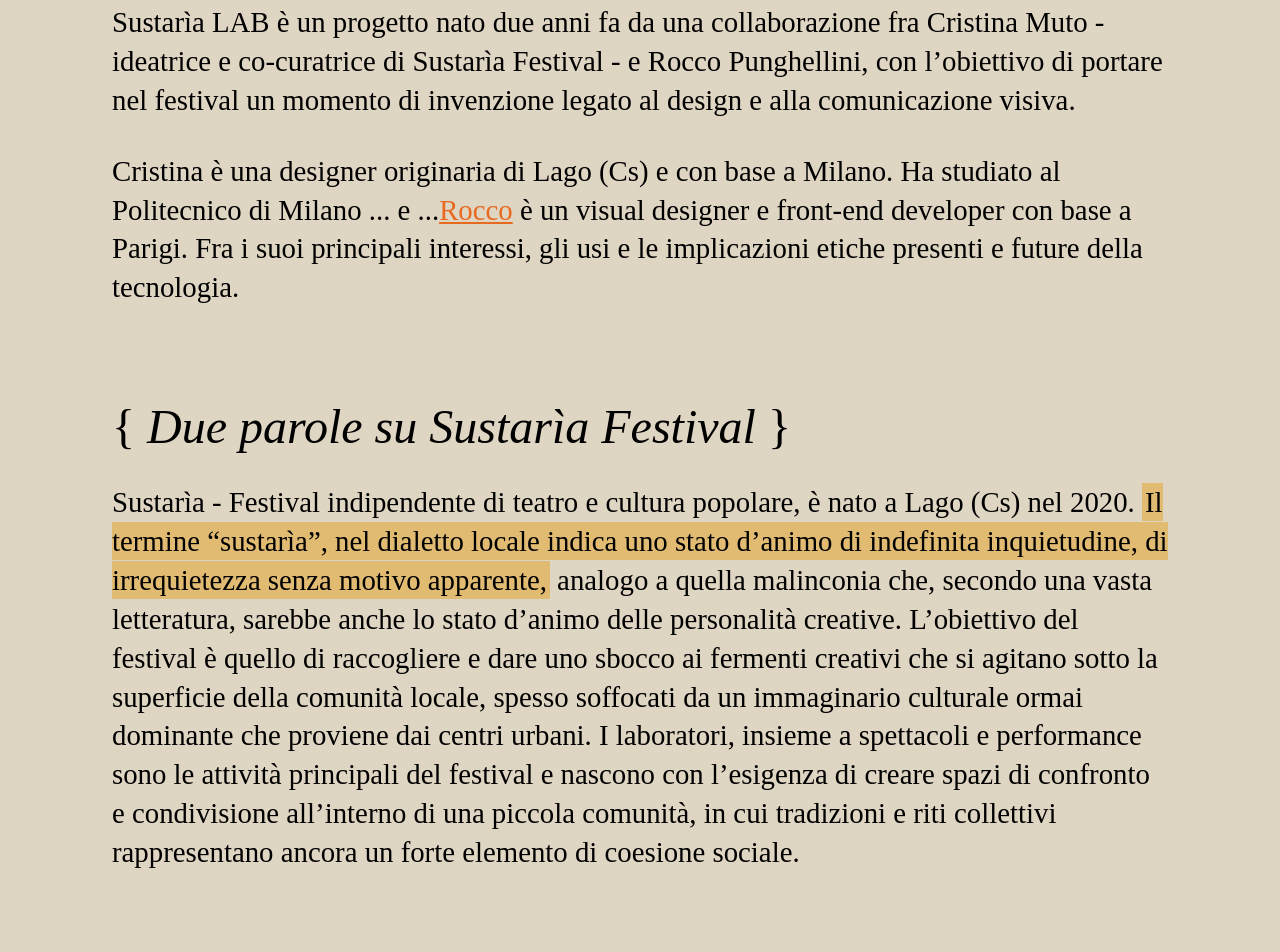
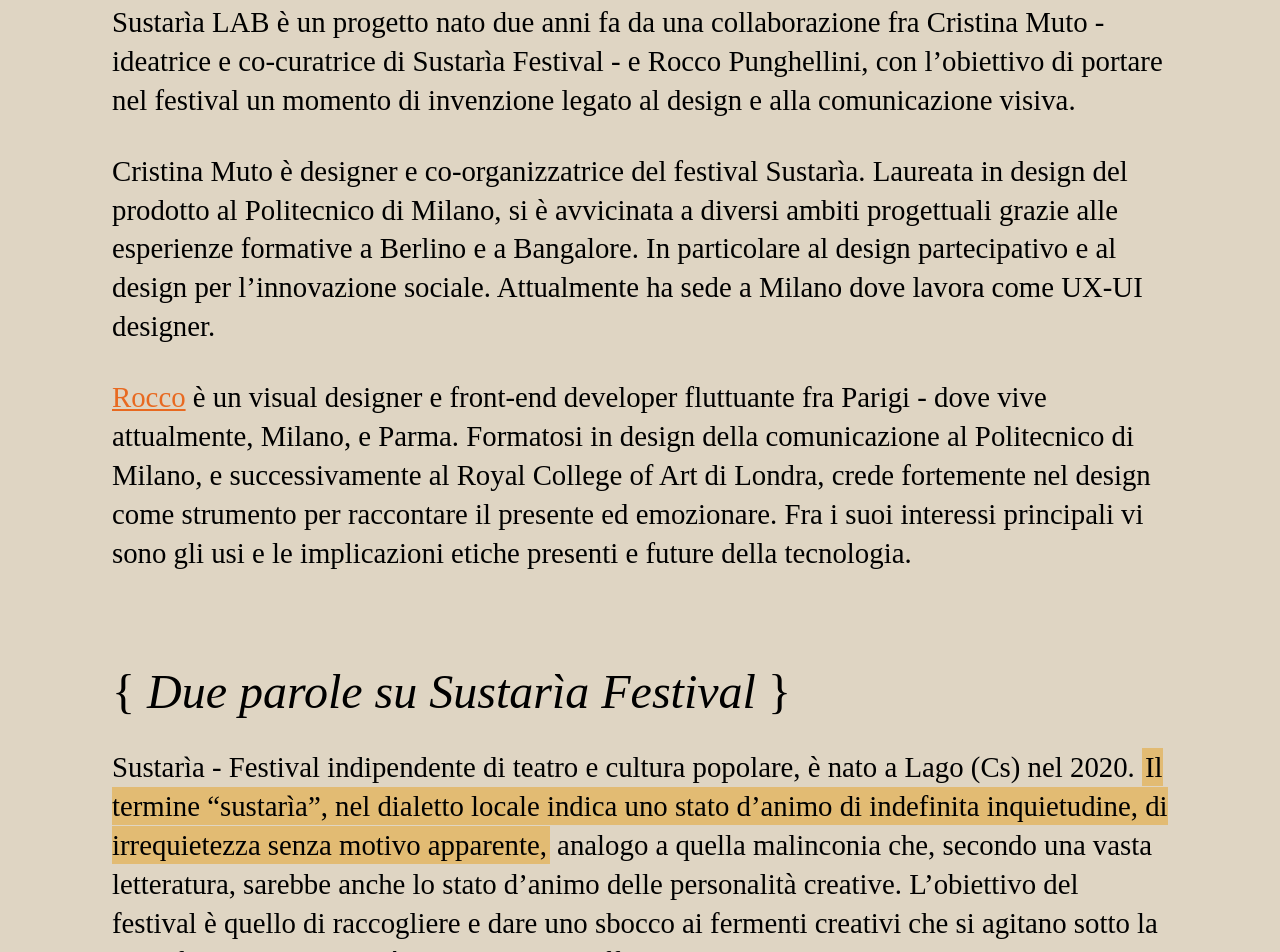
Before and after one commit to roccopung/sustaria, a website built with Vite: page src/index.html in a window 1280 px wide. Shown: the part 1061-2013 px from the top of the page. Built offline with nearby package versions, Linux system fonts and the light colour scheme.

Commit message:
final fixes 2

```diff
--- a/src/index.html
+++ b/src/index.html
@@ -63,7 +63,9 @@
           ">
             <h3 class="mt-12">{ <em>Cos'è</em> Sustarìa LAB }</h3>
             <p>Sustarìa LAB è un progetto nato due anni fa da una collaborazione fra Cristina Muto - ideatrice e co-curatrice di Sustarìa Festival - e Rocco Punghellini, con l’obiettivo di portare nel festival un momento di invenzione legato al design e alla comunicazione visiva.</p>
-            <p>Cristina è una designer originaria di Lago (Cs) e con base a Milano. Ha studiato al Politecnico di Milano ... e ...<a href="https://roccopunghellini.pages.dev/" target="_blank" rel="noopener noreferrer">Rocco</a> è un visual designer e front-end developer con base a Parigi. Fra i suoi principali interessi, gli usi e le implicazioni etiche presenti e future della tecnologia.</p>
+            <p>Cristina Muto è designer e co-organizzatrice del festival Sustarìa. Laureata in design del prodotto al Politecnico di Milano, si è avvicinata a diversi ambiti progettuali grazie alle esperienze formative a Berlino e a Bangalore. In particolare al design partecipativo e al design per l’innovazione sociale.
+              Attualmente ha sede a Milano dove lavora come UX-UI designer.</p>
+            <p><a href="https://roccopunghellini.pages.dev/" target="_blank" rel="noopener noreferrer">Rocco</a> è un visual designer e front-end developer fluttuante fra Parigi - dove vive attualmente, Milano, e Parma. Formatosi in design della comunicazione al Politecnico di Milano, e successivamente al Royal College of Art di Londra, crede fortemente nel design come strumento per raccontare il presente ed emozionare. Fra i suoi interessi principali vi sono gli usi e le implicazioni etiche presenti e future della tecnologia.</p>
             <h3 class="mt-24">{ <em>Due parole su Sustarìa Festival</em> }</h3>
             <p>Sustarìa - Festival indipendente di teatro e cultura popolare, è nato a Lago (Cs) nel 2020. <mark>Il termine “sustarìa”, nel dialetto locale indica uno stato d’animo di indefinita inquietudine, di irrequietezza senza motivo apparente,</mark> analogo a quella malinconia che, secondo una vasta letteratura, sarebbe anche lo stato d’animo delle personalità creative. L’obiettivo del festival è quello di raccogliere e dare uno sbocco ai fermenti creativi che si agitano sotto la superficie della comunità locale, spesso soffocati da un immaginario culturale ormai dominante che proviene dai centri urbani. I laboratori, insieme a spettacoli e performance sono le attività principali del festival e nascono con l’esigenza di creare spazi di confronto e condivisione all’interno di una piccola comunità, in cui tradizioni e riti collettivi rappresentano ancora un forte elemento di coesione sociale. </p>
 
```
